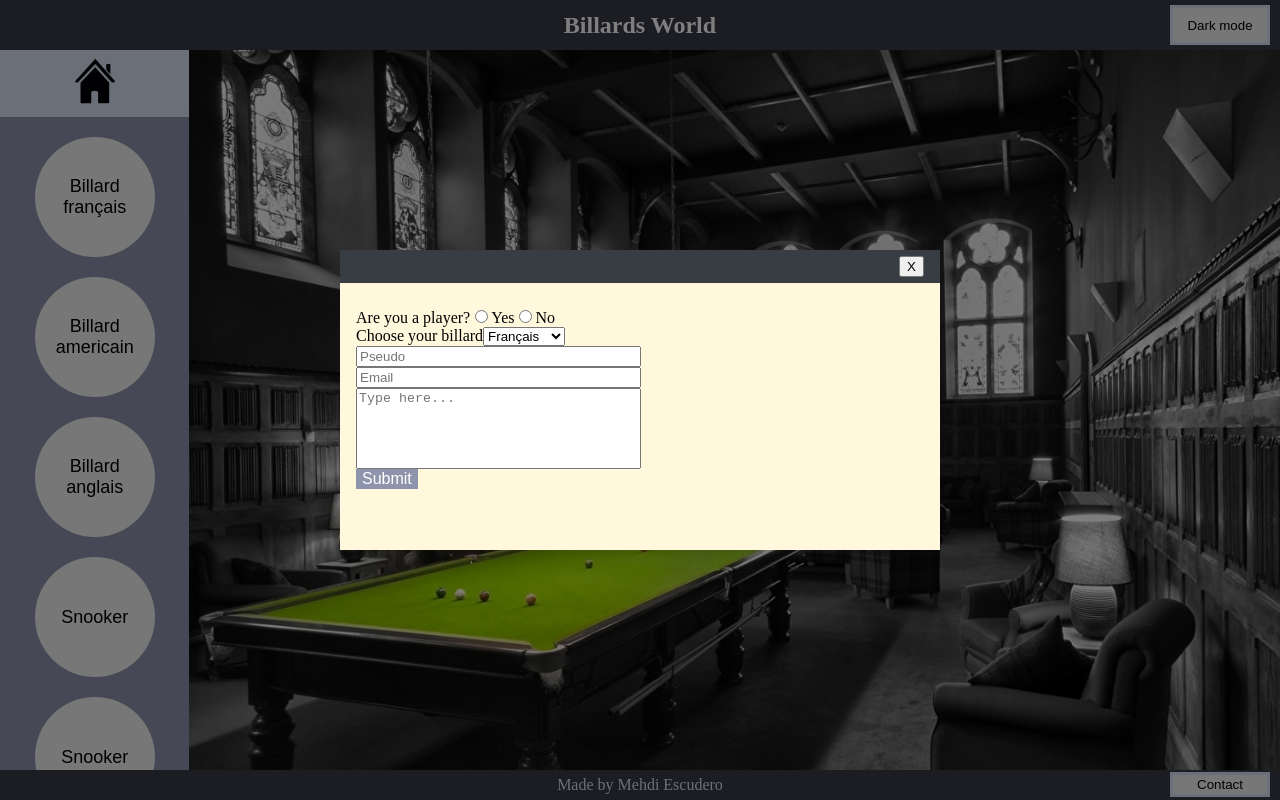
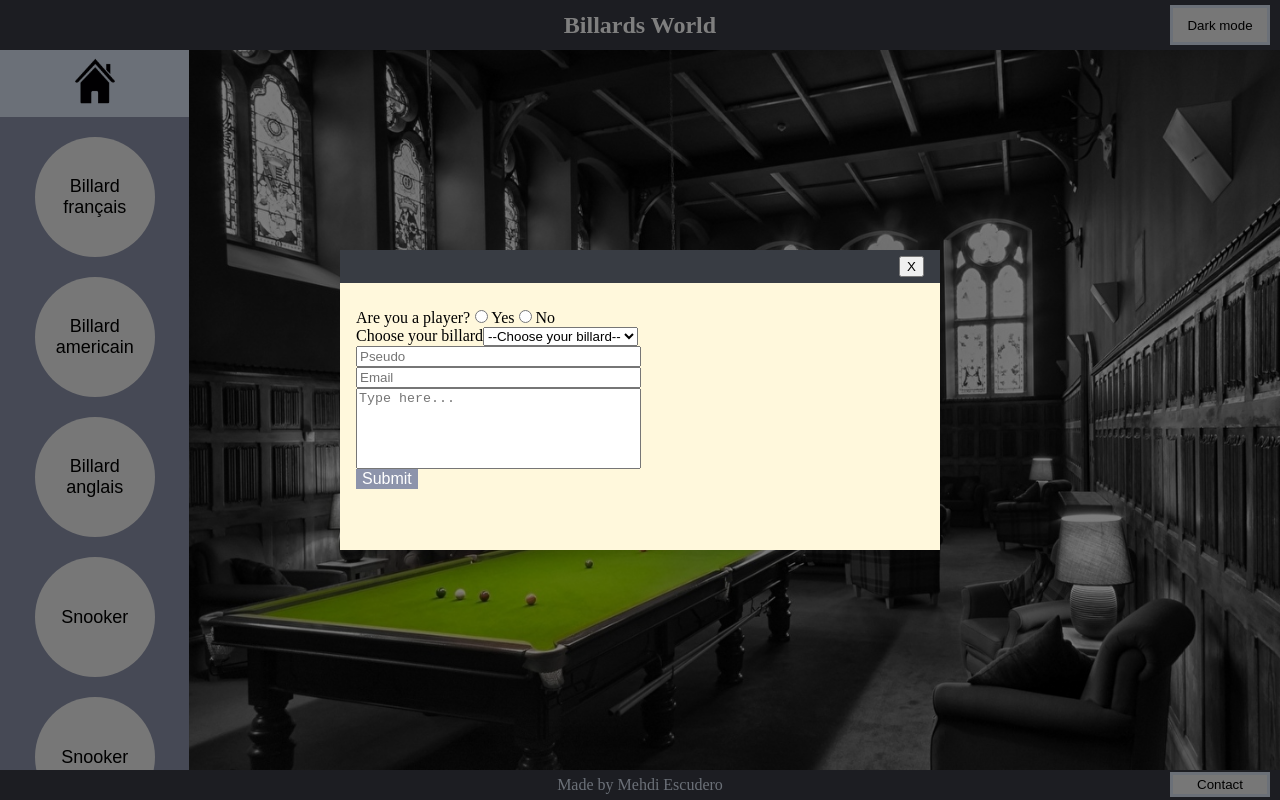
Before and after one commit to MehdiEscudero/billard-demo, a React (Create React App) app: page / in a window 1280 px wide. Both pictures are taken after a click on the button "Contact". Built offline with nearby package versions, Linux system fonts and the light colour scheme.

Commit message:
champ choix multiples billard good

```diff
--- a/src/components/modal/Modal.js
+++ b/src/components/modal/Modal.js
@@ -98,6 +98,8 @@ class Modal extends React.Component {
               <label>
                 Choose your billard
                 <select onChange={(event) => this.handleChangeBillard(event)}>
+                  <option value="billard">--Choose your billard--</option>
+
                   <option value="francais">Français</option>
                   <option value="americain">Americain</option>
                   <option value="anglais">Anglais</option>
```
